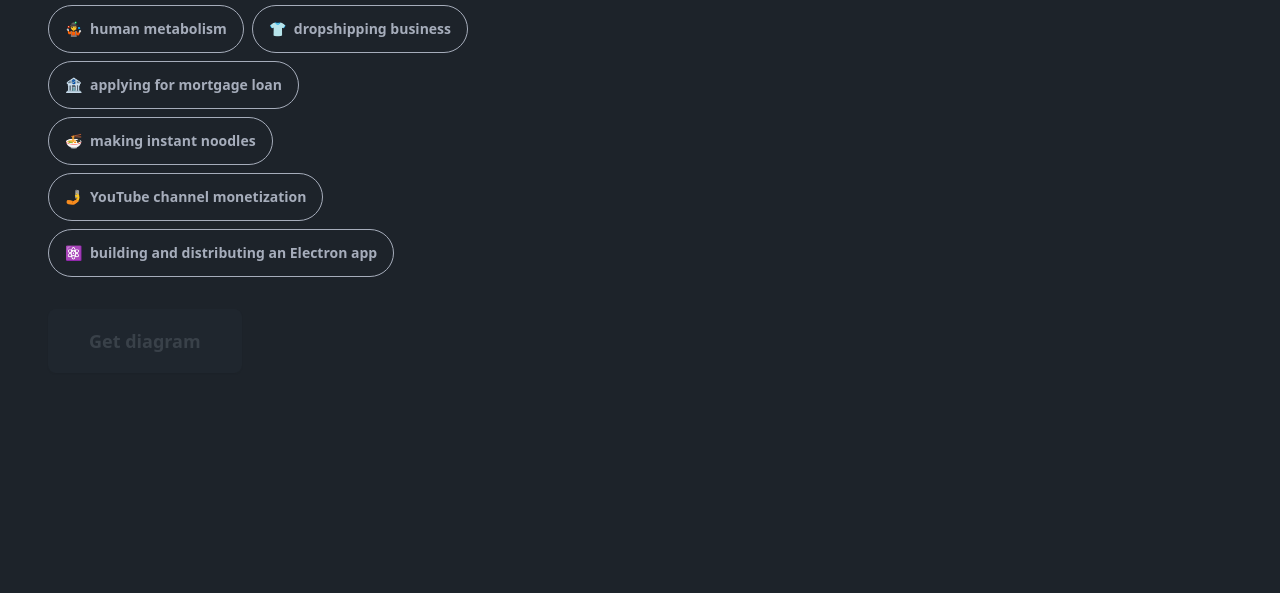
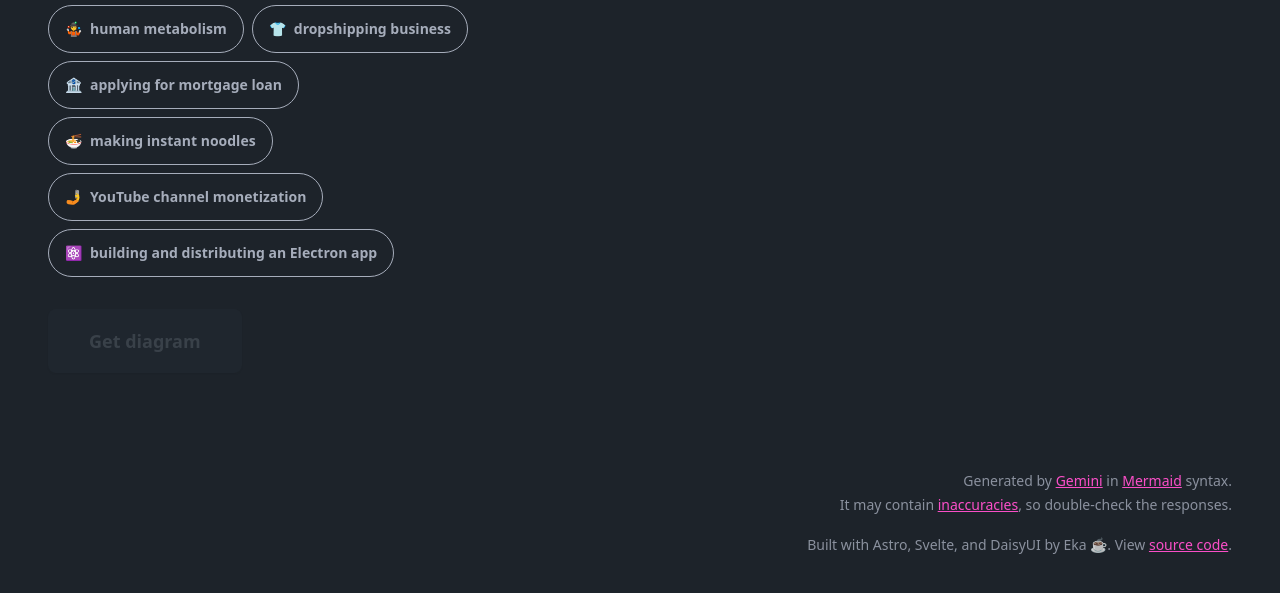
Before and after one commit to ekafyi/diagramify, an Astro site: page / in a window 1280 px wide. Shown: the part 311-904 px from the top of the page. Before the commit the page ends 800 px from the top, so only its background shows below. Built offline with nearby package versions, Linux system fonts and the light colour scheme; Astro itself is replaced by a stand-in of ours.

Commit message:
feat: add credits & disclaimer text

```diff
--- /dev/null
+++ b/src/components/CreditsDisclaimerText.md
@@ -0,0 +1,3 @@
+Generated by [Gemini](https://ai.google.dev) in [Mermaid](https://mermaid.js.org) syntax.<br/>It may contain [inaccuracies](https://www.ibm.com/topics/ai-hallucinations), so double-check the responses.
+
+Built with Astro, Svelte, and DaisyUI by Eka ☕. View [source code](https://github.com/ekafyi/diagramify).
--- a/src/pages/index.astro
+++ b/src/pages/index.astro
@@ -1,10 +1,21 @@
 ---
 import Layout from "@/layouts/Layout.astro";
 import App from "@/components/App.svelte";
+
+import { Content as CreditsDisclaimerText } from "../components/CreditsDisclaimerText.md";
+
+const spacingXStyle = "p-4 lg:px-8 xl:p-12 lg:max-w-screen-2xl lg:mx-auto";
 ---
 
 <Layout>
-  <main class="p-4 lg:py-12 lg:px-8 xl:p-12 lg:max-w-screen-2xl lg:mx-auto">
+  <main class={`${spacingXStyle} lg:py-12`}>
     <App client:visible />
   </main>
+  <div class={`${spacingXStyle} flex justify-center lg:justify-end`}>
+    <footer
+      class="prose prose-sm prose-a:text-secondary/90 max-w-lg text-center lg:text-right mb-4"
+    >
+      <CreditsDisclaimerText />
+    </footer>
+  </div>
 </Layout>
```
